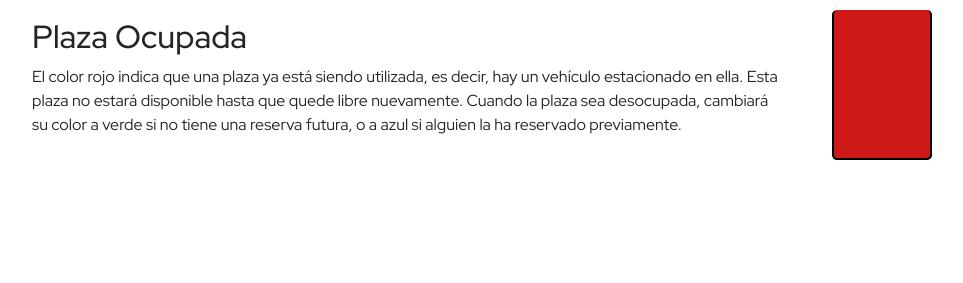
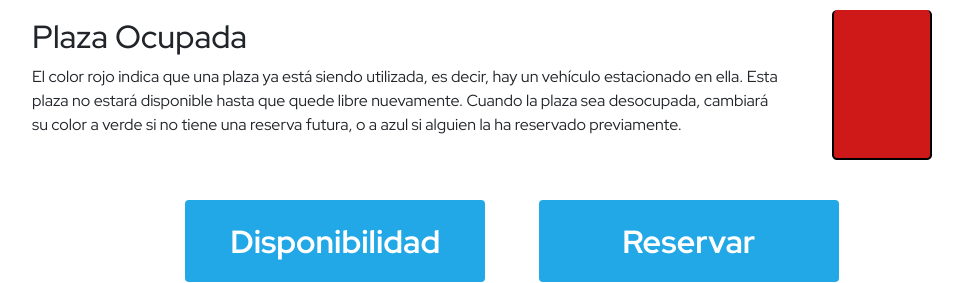
Before and after one commit to DarthRueda/ParkingPython, a Flask app: page /info in a window 1280 px wide. Shown: the part 554-837 px from the top of the page, without its empty margins (128-1091 px from the left). Before the commit the page ends 714 px from the top, so only its background shows below. Run offline with Flask 3, Linux system fonts and the light colour scheme; some libraries are stand-ins or nearby versions.

Commit message:
Añadida pagina de información

```diff
--- a/static/css/styles.css
+++ b/static/css/styles.css
@@ -103,3 +103,29 @@ h3 {
     text-align: left;
     margin-right: 120px;
 }
+
+.btn-info {
+    width: 300px;
+    height: 82px;
+    display: inline-block;
+    margin: 0 25px;
+    text-align: center;
+    line-height: 82px;
+    font-family: "Red Hat Display", serif;
+    font-size: 32px;
+    color: #fff;
+    background-color: #22A8E6;
+    border: none;
+    border-radius: 4px;
+    cursor: pointer;
+    font-weight: bold;
+}
+
+.btn-info:hover {
+    background-color: #1875A1;
+}
+
+.button-container {
+    text-align: center;
+    margin-top: 40px;
+}
--- a/templates/info.html
+++ b/templates/info.html
@@ -46,4 +46,9 @@
         <img src="static/images/ocupado.png" alt="Plaza Ocupada">
     </div>
 </div>
+
+<div class="button-container">
+    <button type="submit" class="btn-info">Disponibilidad</button>
+    <button type="submit" class="btn-info">Reservar</button>
+</div>
 {% endblock %}
```
